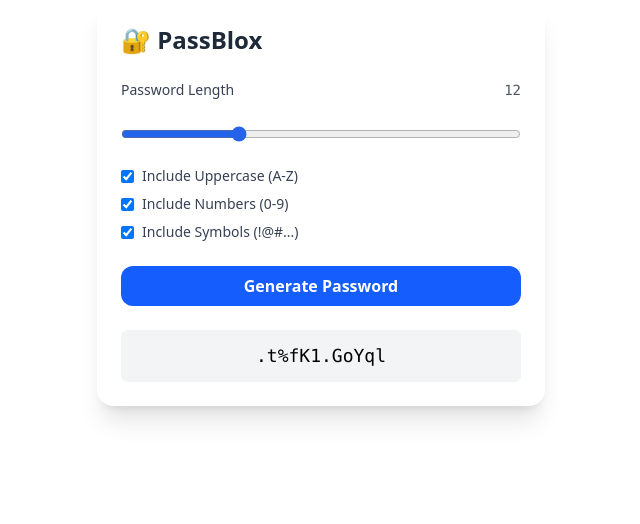
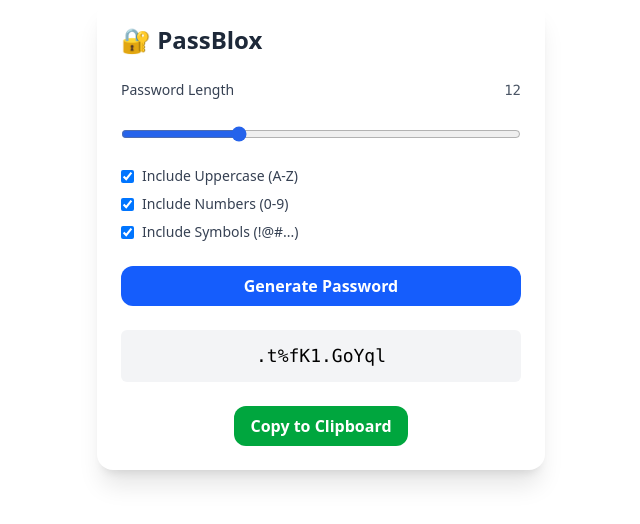
Before and after one commit to neeravpatel/PassBlox, a Vue app: page / in a window 1280 px wide. Both pictures are taken after a click on the button "Generate Password". Shown: the top 524 px of the page, without its empty margins (319-959 px from the left). Built offline with nearby package versions, Linux system fonts and the light colour scheme.

Commit message:
added copy to clipboard

```diff
--- a/src/components/PasswordGenerator.vue
+++ b/src/components/PasswordGenerator.vue
@@ -6,6 +6,7 @@
   const includeNumbers = ref(true)
   const includeSymbols = ref(true)
   const password = ref('')
+  const showToast = ref(false) // State for showing the toast
 
   function generatePassword() {
     const lowercase = 'abcdefghijklmnopqrstuvwxyz'
@@ -24,6 +25,18 @@
     }
 
     password.value = result
+  }
+
+  async function copyToClipboard() {
+    if (password.value) {
+      try {
+        await navigator.clipboard.writeText(password.value)
+        showToast.value = true // Show toast notification
+        setTimeout(() => (showToast.value = false), 2000) // Hide toast after 2 seconds
+      } catch (err) {
+        console.error('Failed to copy password:', err)
+      }
+    }
   }
 </script>
 
@@ -69,6 +82,23 @@
     <div v-if="password" class="bg-gray-100 p-3 rounded-md text-center font-mono text-lg break-all">
       {{ password }}
     </div>
+
+    <div v-if="password" class="flex justify-center space-x-4">
+      <button
+        @click="copyToClipboard"
+        class="bg-green-600 text-white font-semibold py-2 px-4 rounded-xl hover:bg-green-700 transition"
+      >
+        Copy to Clipboard
+      </button>
+    </div>
+
+    <!-- Toast Notification -->
+    <div
+      v-if="showToast"
+      class="fixed bottom-4 left-1/2 transform -translate-x-1/2 bg-green-600 text-white py-2 px-4 rounded-lg shadow-lg"
+    >
+      Password copied to clipboard!
+    </div>
   </div>
 </template>
 
@@ -76,4 +106,8 @@
 input[type="range"] {
   accent-color: #2563eb; /* Tailwind's blue-600 */
 }
+
+.fixed {
+  z-index: 50; /* Ensure the toast appears above other elements */
+}
 </style>
```
Lines whose indentation alone changed are shown as unchanged.
